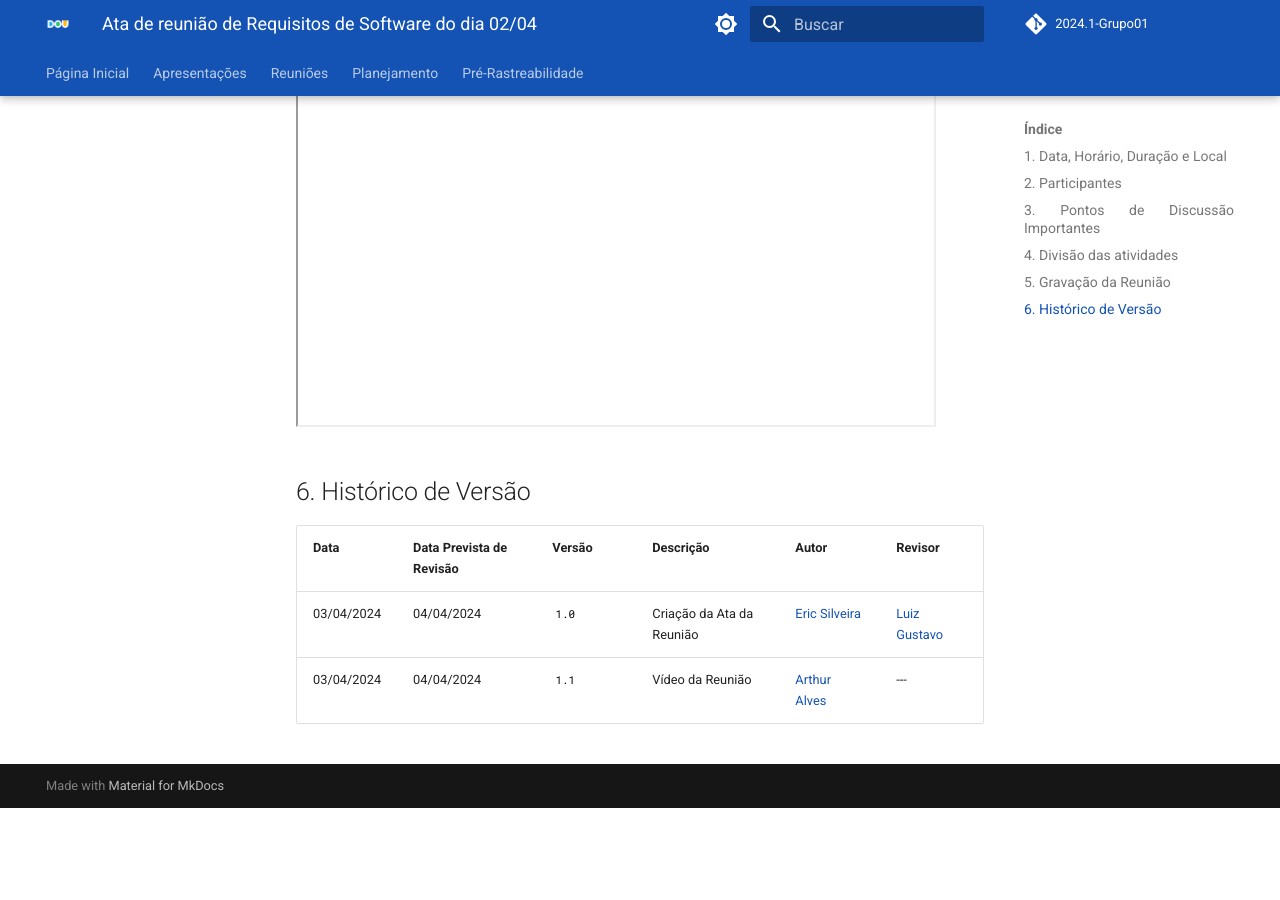
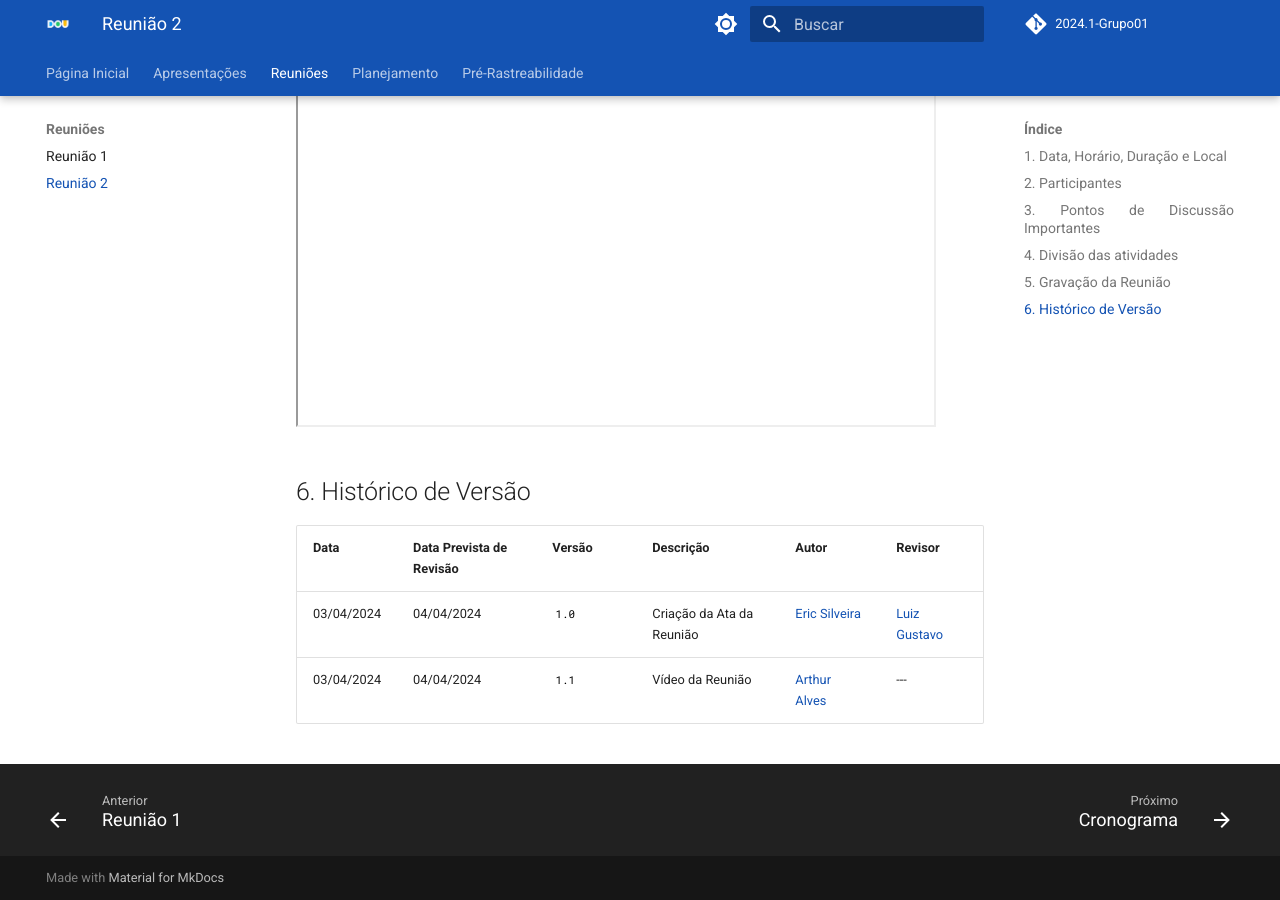
Before and after one commit to Requisitos-de-Software/2024.1-DiarioOficialdaUniao, an MkDocs documentation site: the page built from docs/reuniao/reuniao2.md, in a window 1280 px wide and 900 px high, scrolled down 2060 px. Built offline with MkDocs 1.6.1 and Material for MkDocs 9.7.7, drawn with Linux system fonts in a browser that asks for light colours; comment, search, counter and statistics services are not loaded; the version menu is left out; before the commit the page ends 2868 px from its top, so only the background shows below that.

Commit message:
Update mkdocs.yml

```diff
--- a/mkdocs.yml
+++ b/mkdocs.yml
@@ -28,6 +28,7 @@ nav:
       - Apresentação 1: apresentacao/apresentacao1.md
   - Reuniões:
       - Reunião 1: reuniao/reuniao1.md
+      - Reunião 2: reuniao/reuniao2.md
   - Planejamento:
     - Cronograma: planejamento/cronograma.md
     - Heatmap: planejamento/heatmap.md
```
